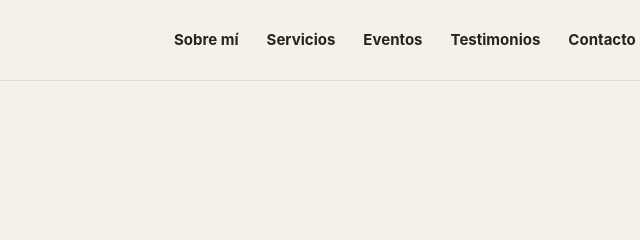
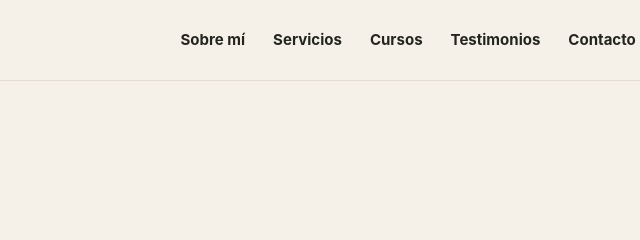
Before and after one commit to OscarNE/quirokinisi-website, a plain HTML site: page index.html in a window 1280 px wide. Shown: the top 240 px of the page, 462-1102 px from the left. Drawn offline with Linux system fonts and the light colour scheme.

Commit message:
rename menu button

```diff
--- a/index.html
+++ b/index.html
@@ -51,7 +51,7 @@
       >
         <a href="#sobre-mi">Sobre mí</a>
         <a href="#servicios">Servicios</a>
-        <a href="#eventos">Eventos</a>
+        <a href="#eventos">Cursos</a>
         <a href="./testimonios/">Testimonios</a>
         <a href="#contacto">Contacto</a>
         <a class="nav-cta" href="#contacto">Pedir cita</a>
```
